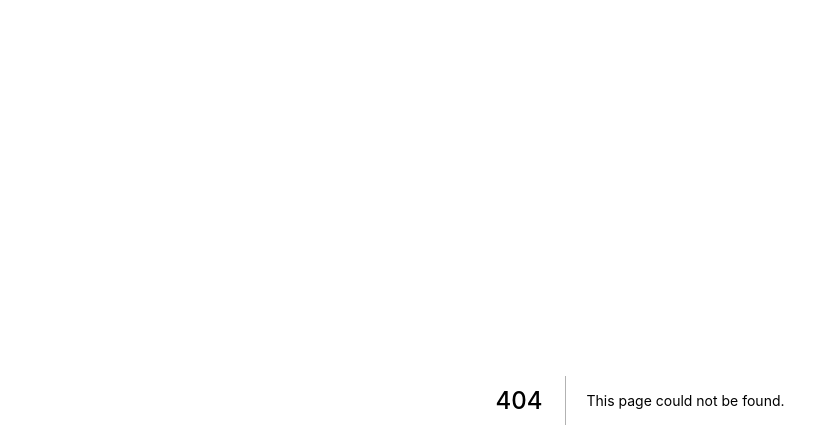
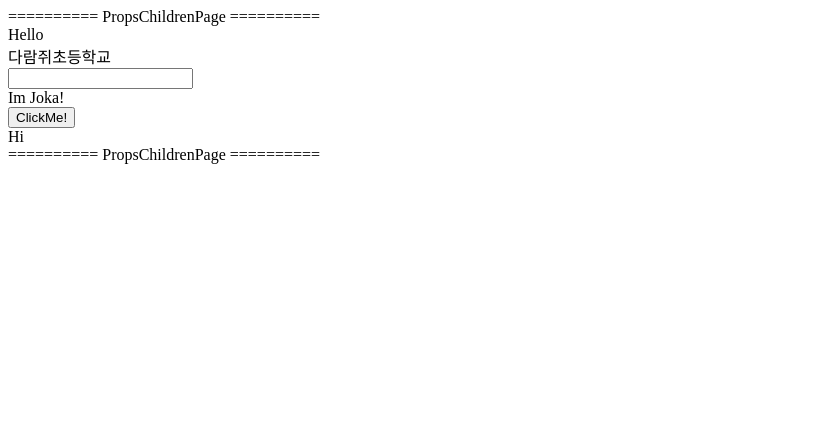
Before and after one commit to wnsdud4206/inflearnnewnextjs, a Next.js app: page /section14/14-01-props-children in a window 1280 px wide. Before the commit this address had no page. Shown: the top 448 px of the page, without its empty margins (0-839 px from the left). Built offline with nearby package versions, Linux system fonts and the light colour scheme.

Commit message:
20240102 14-레이아웃 만들기 0:12~

```diff
--- /dev/null
+++ b/pages/section14/14-01-props-children/index.tsx
@@ -0,0 +1,18 @@
+import Example from "../../../src/components/units/14-props-children-example";
+
+export default function PropsChildrenPage(): JSX.Element {
+  return (
+    <div>
+      <div>========== PropsChildrenPage ==========</div>
+      <Example school="다람쥐초등학교">
+        {/* Example 컴포넌트에 넣었다가 PropsChildrenPage 컴포넌트로 다시 불러오기 */}
+        <div>
+          <input type="text" />
+          <div>Im Joka!</div>
+          <button>ClickMe!</button>
+        </div>
+      </Example>
+      <div>========== PropsChildrenPage ==========</div>
+    </div>
+  );
+}
--- /dev/null
+++ b/src/components/units/14-props-children-example/index.tsx
@@ -0,0 +1,15 @@
+interface IExampleProps {
+  children: JSX.Element
+  school: string
+}
+
+export default function Example(props: IExampleProps): JSX.Element {
+  return (
+    <div>
+      <div>Hello</div>
+      <div>{props.school}</div>
+      <div>{props.children}</div>
+      <div>Hi</div>
+    </div>
+  )
+}
```
